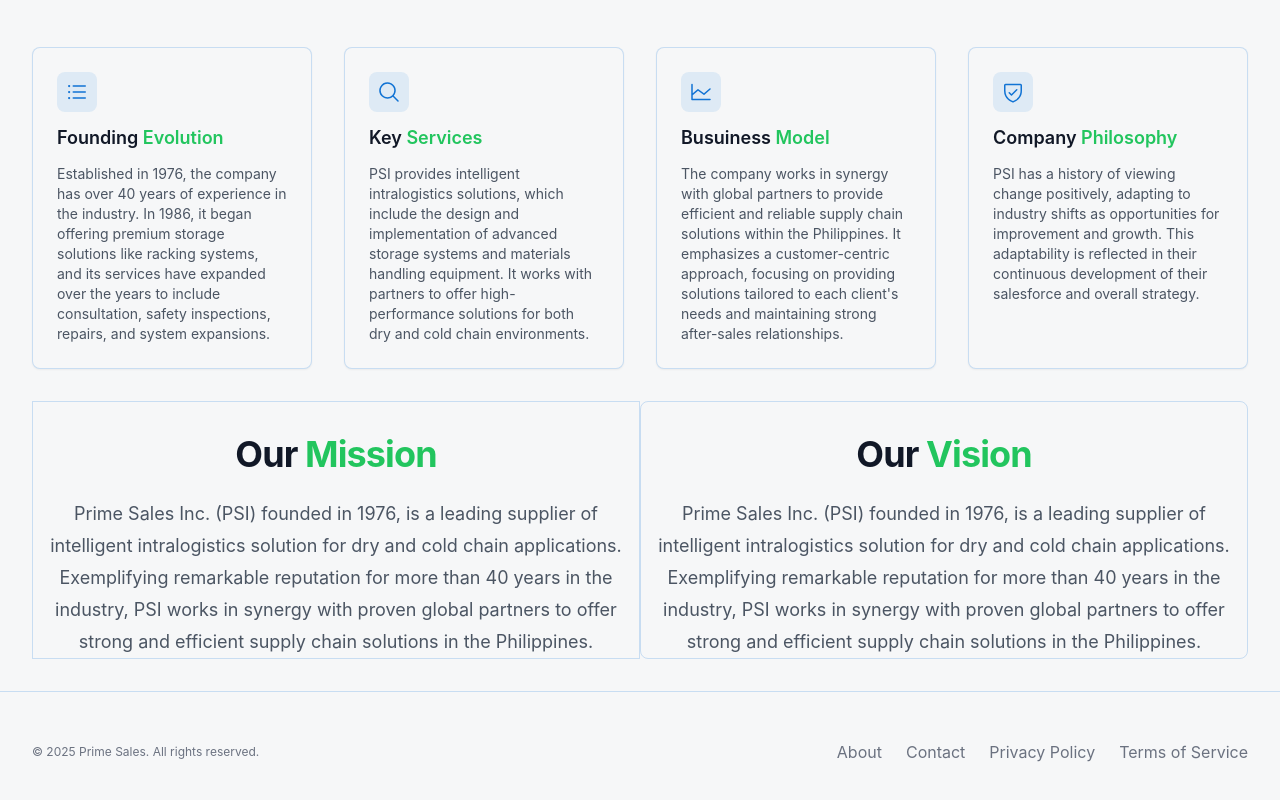
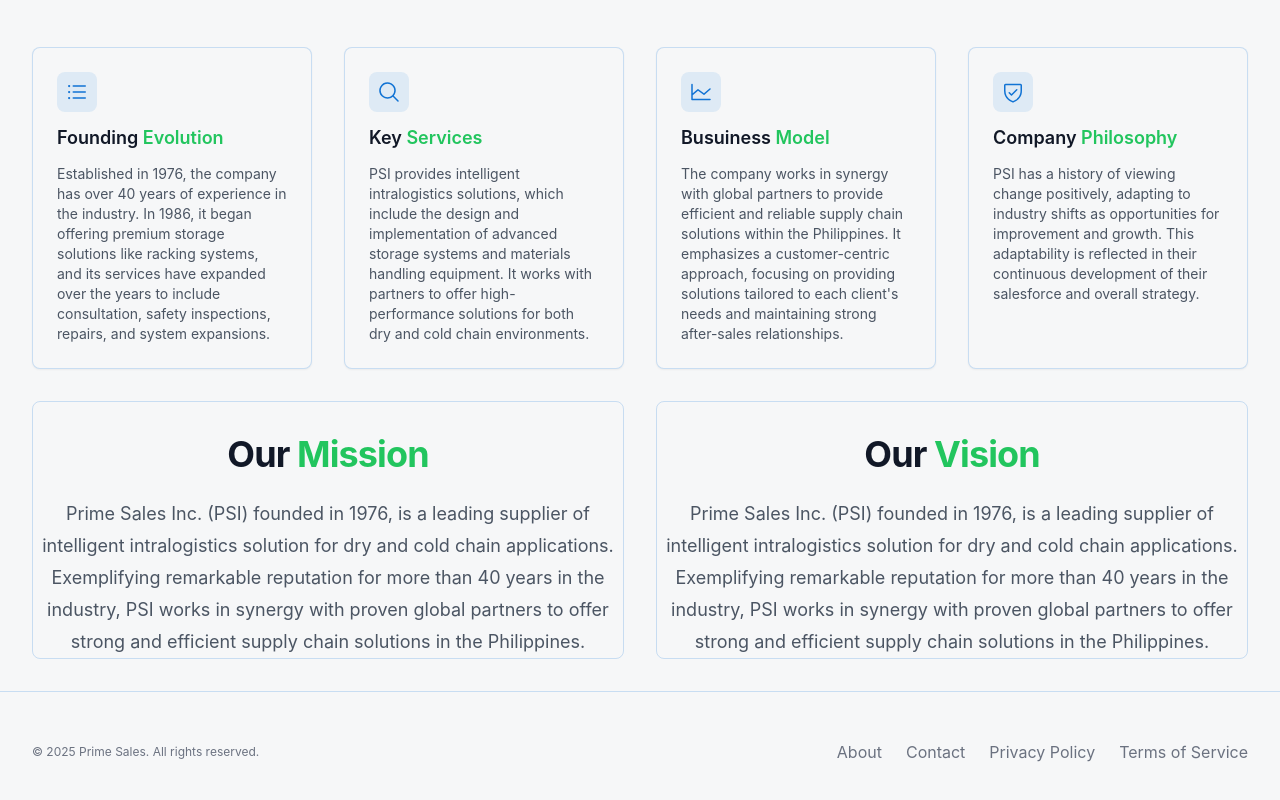
Before and after one commit to Allen-pogi/asset-monitoring-client, a React (Create React App) app: page /main in a window 1280 px wide. Shown: the part 761-1561 px from the top of the page. Built offline with nearby package versions, Linux system fonts and the light colour scheme.

Commit message:
Update HomePage.jsx

```diff
--- a/src/website pages/HomePage.jsx
+++ b/src/website pages/HomePage.jsx
@@ -275,8 +275,8 @@
                 </p>
               </div>
             </div>
-            <div className="flex w-full grid-cols-1 md:grid-cols-2 mt-8 ">
-              <div className="text-center border border-primary/20 dark:border-primary/30">
+            <div className="flex w-full grid-cols-1 md:grid-cols-2 mt-8 gap-8 ">
+              <div className="text-center border border-primary/20 dark:border-primary/30 rounded-lg">
                 {/* <h2 className="text-base font-serif  font-semibold leading-relaxed text-white">
                 All about <span className="text-green-500">Prime Sales</span>
               </h2> */}
```
